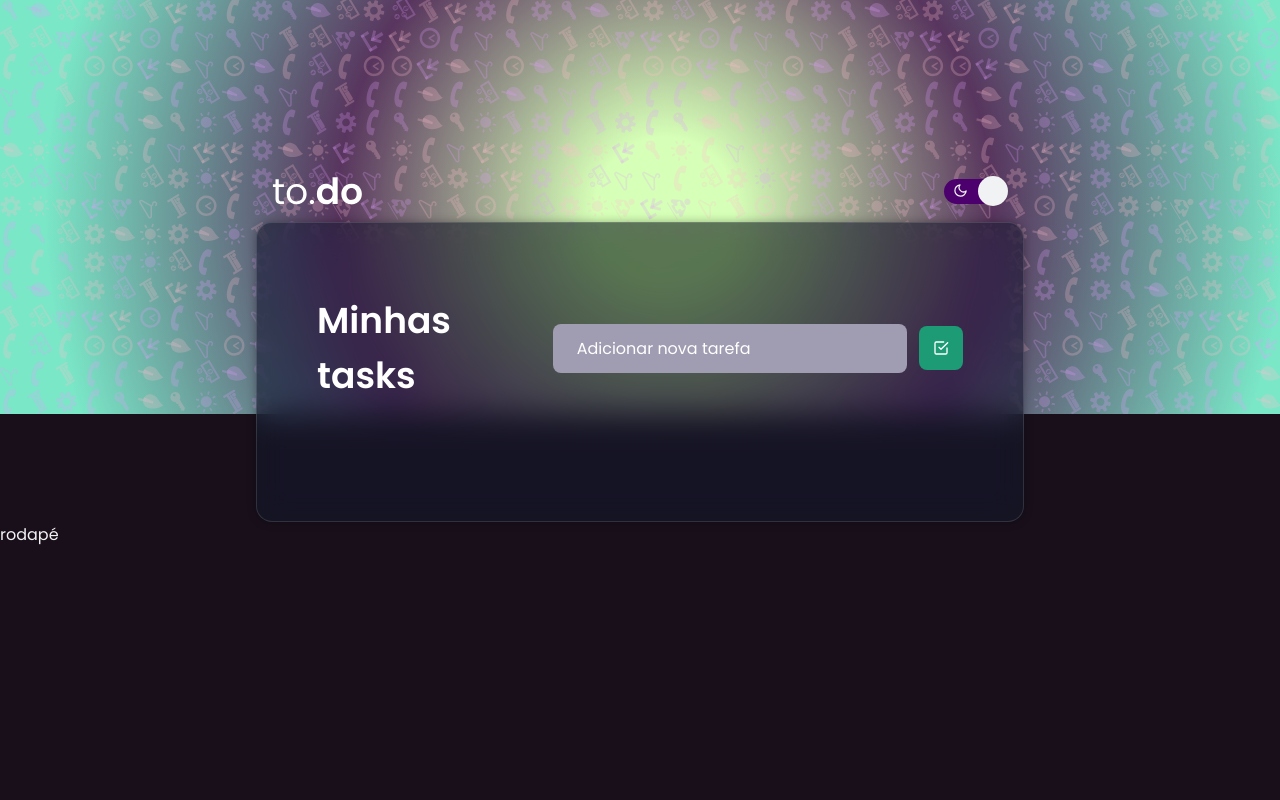
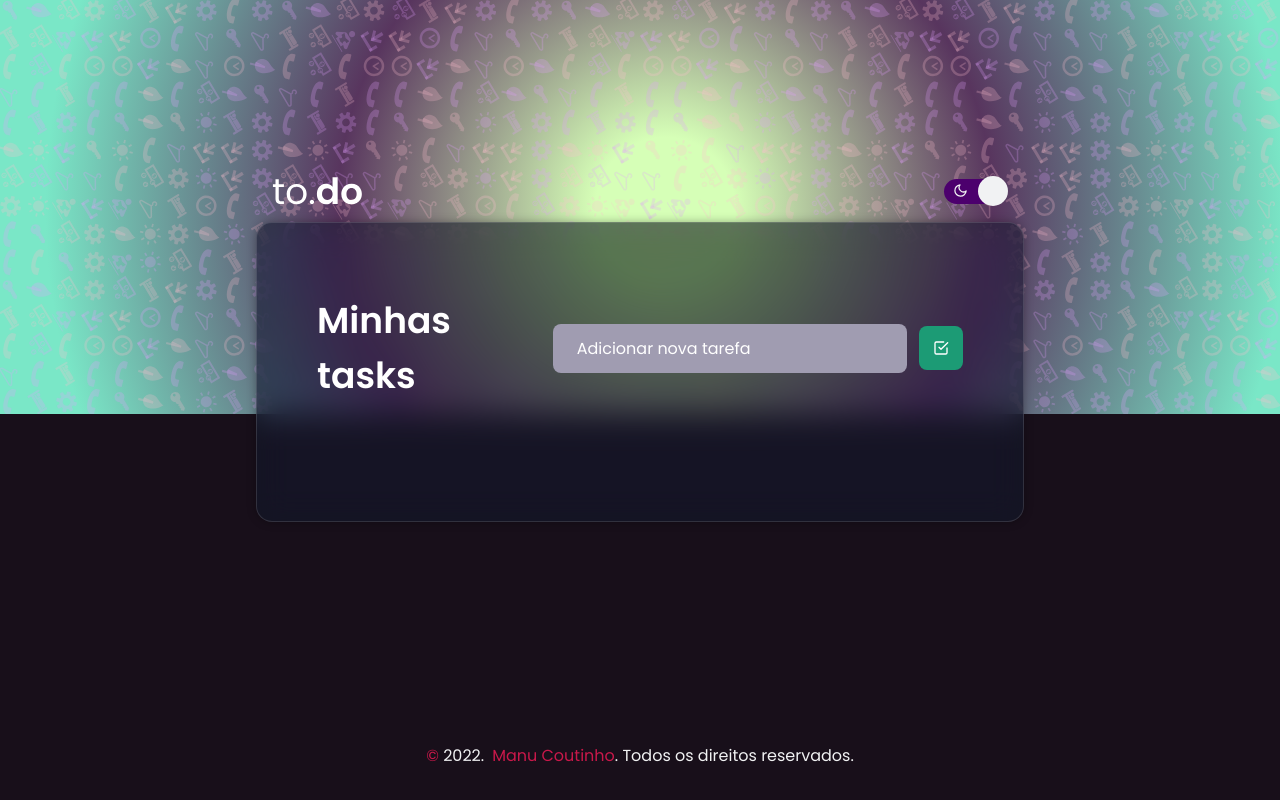
Before and after one commit to ManuCoutinho/todo-list, a React (Vite) app: page / in a window 1280 px wide. Built offline with nearby package versions, Linux system fonts and the light colour scheme.

Commit message:
:sparkles: added footer section

```diff
--- a/src/components/Footer/index.tsx
+++ b/src/components/Footer/index.tsx
@@ -1,7 +1,17 @@
+import { FooterContainer } from "./sytyles";
+
 export function Footer() {
   return(
-    <footer>
-      rodapé
-    </footer>
+    <FooterContainer>
+      <p> <span>©</span> 2022. </p>
+      <p><span>
+        <a
+          rel="noreferrer noopener"
+          role="link"
+          target="_blank"
+          href="https://manucoutinho.github.io/">
+          Manu Coutinho</a>
+          </span>. Todos os direitos reservados. </p>
+    </FooterContainer>
   )
 }
--- /dev/null
+++ b/src/components/Footer/sytyles.ts
@@ -0,0 +1,27 @@
+import styled from "styled-components";
+import { darken } from "polished";
+
+export const FooterContainer = styled.footer`
+position: absolute;
+bottom: 0;
+right: 0;
+left: 0;
+margin: 0 auto;
+display: flex;
+align-items: center;
+justify-content: center;
+padding: 2rem;
+gap: 0.5rem;
+
+  span {
+    color: ${({theme}) => theme.colors.buttonDeleteTask};
+    transition: filter 0.2s;
+      a:hover {
+        filter: drop-shadow(0px 5px 5px ${({theme}) => theme.colors.borderColor});
+        transition: color 0.2s;
+      }
+  }
+
+
+
+`
--- a/src/components/Header/index.tsx
+++ b/src/components/Header/index.tsx
@@ -24,7 +24,10 @@ export function Header({ toggleTheme }: Props) {
           width="90"
           role="logo"
           />
+       <label htmlFor="toggleTheme">
         <Switch
+            role="switch theme"
+            name="toggleTheme"
             onChange={toggleTheme}
             checked={theme.title === "dark"}
             onColor={darken(0.6, theme.colors.checkboxTask)}
@@ -64,6 +67,7 @@ export function Header({ toggleTheme }: Props) {
               </span>
             }
           />
+       </label>
       </div>
     </HeaderContainer>
   )
--- a/src/components/TaskList/index.tsx
+++ b/src/components/TaskList/index.tsx
@@ -35,8 +35,6 @@ export function TaskList() {
   }
 
   function handleToggleTaskCompletion(id: number) {
-    //!checked task
-
     const newTasks = tasks.map((task) =>
       task.id === id
         ? {
@@ -49,7 +47,6 @@ export function TaskList() {
   }
 
   function handleRemoveTask(id: number) {
-    //!delete task
     const filteredTasks = tasks.filter((task) => task.id !== id);
     setTasks(filteredTasks);
   }
@@ -66,6 +63,7 @@ export function TaskList() {
             value={newTaskTitle}
           />
           <ButtonCreateTask
+           role="criar"
             type="submit"
             data-testid="add-task-button"
             onClick={handleCreateNewTask}
@@ -94,6 +92,7 @@ export function TaskList() {
                 <p>{task.title}</p>
               </div>
               <DeleteButton
+                name="excluir"
                 type="button"
                 data-testid="remove-task-button"
                 onClick={() => handleRemoveTask(task.id)}
--- a/src/components/TaskList/styles.ts
+++ b/src/components/TaskList/styles.ts
@@ -4,6 +4,7 @@ export const TaskContainer = styled.section`
   max-width: 60vw;
   margin: -12rem auto 0;
   padding: 70px 60px;
+  position: relative;
 
   backdrop-filter: blur(16px) saturate(180%);
   -webkit-backdrop-filter: blur(16px) saturate(180%);
```
Also changed, not shown: src/styles/global.ts (line endings or trailing spaces). Lines whose indentation alone changed are shown as unchanged.
